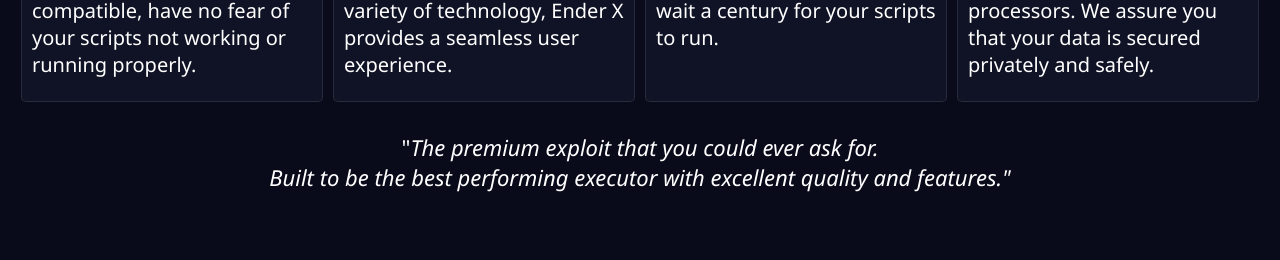
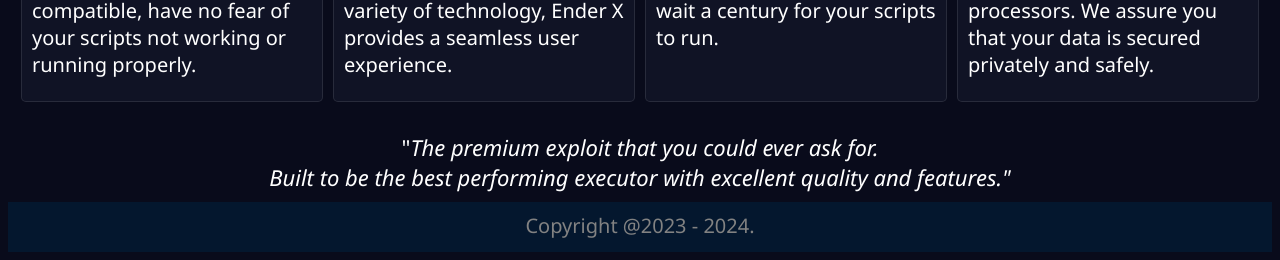
Before and after one commit to X-Ender-X/EnderX, a plain HTML site: page index.html in a window 1280 px wide. Shown: the part 748-1008 px from the top of the page. Before the commit the page ends 948 px from the top, so only its background shows below. Drawn offline with Linux system fonts and the light colour scheme.

Commit message:
index.html

```diff
--- a/index.html
+++ b/index.html
@@ -126,6 +126,7 @@
     height: 240px;
     width: 300px;
     transition: height 0.3s, width 0.3s, background-color 0.3s;
+    word-wrap: normal;
 }
 
 .unc {
@@ -158,6 +159,24 @@
     font-weight: lighter;
     text-align: left;
     text-overflow: ellipsis;
+}
+
+.end {
+    background-color: rgb(4, 23, 46);
+    display: flex;
+    width: 100%;
+    height: 50px;
+    margin-top: 10px;
+}
+
+.copyrightx {
+    color: rgb(130,130,130);
+    font-family: Segoe UI;
+    text-align: center;
+    margin-left: auto;
+    margin-right: auto;
+    font-size: 20px;
+    margin-top: 10px;
 }
 
 
@@ -253,5 +272,11 @@
                 for. <br> Built to be the best performing executor
                 with excellent quality and features."</i>
         </p>
+
+        <div class="end">
+            <p class="copyrightx">
+                Copyright @2023 - 2024.
+            <p>
+        </div>
     </body>
 </html>
```
